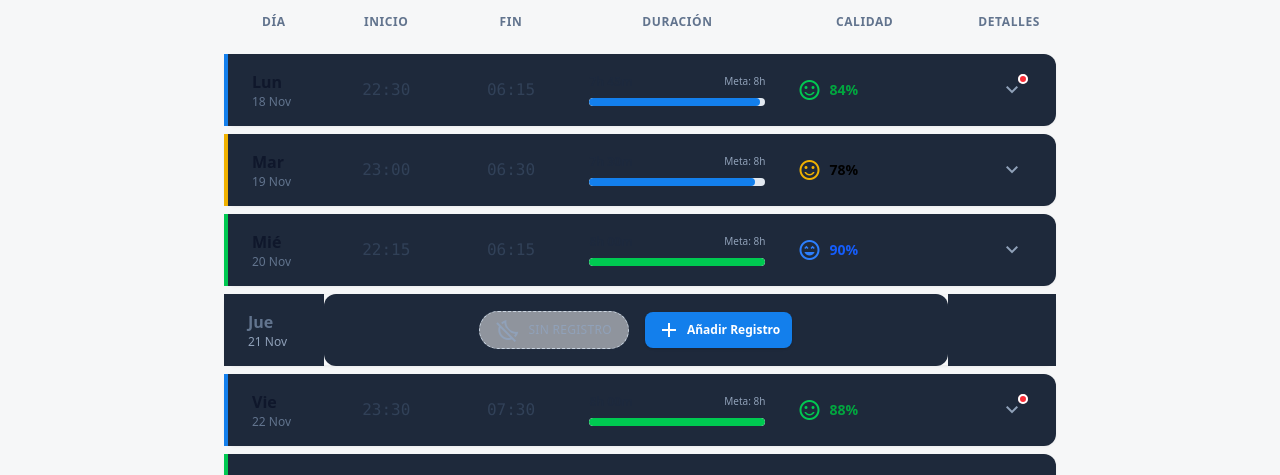
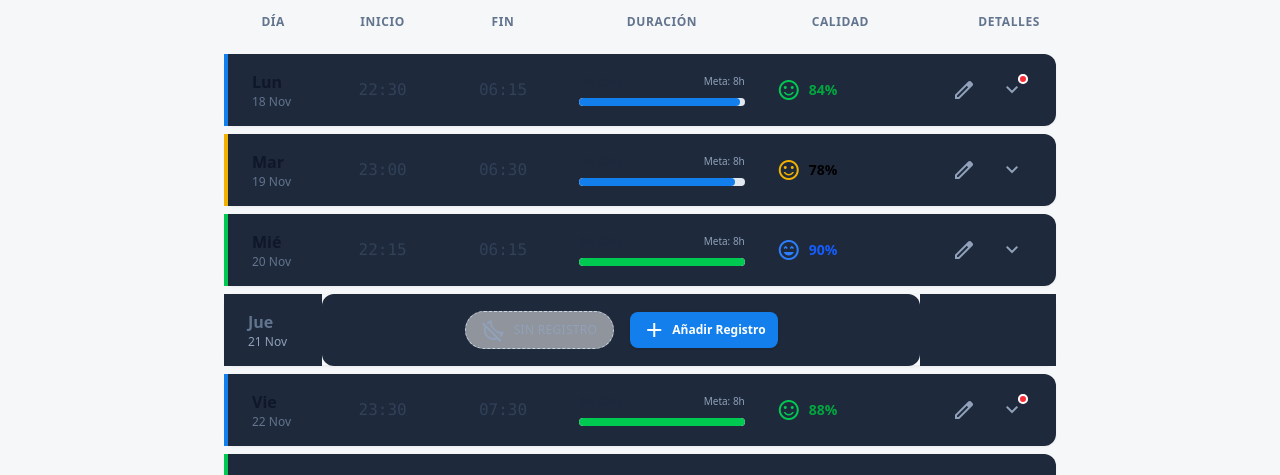
Before and after one commit to ManuJSM/PsicoApp, a Vue app: page /Calendar in a window 1280 px wide. Shown: the part 303-778 px from the top of the page. Built offline with nearby package versions, Linux system fonts and the light colour scheme.

Commit message:
editButton

```diff
--- a/src/views/components/RegTable.vue
+++ b/src/views/components/RegTable.vue
@@ -407,6 +407,15 @@ maxDate.setMonth(maxDate.getMonth() + 1)
 
                 <!-- Detalles -->
                 <td class="px-6 py-4 rounded-r-xl text-right">
+                  <div class="flex items-center justify-center md:justify-end gap-2">
+                    <router-link
+                      v-if="userRole === 'paciente'"
+                      :to="{ name: 'UserAddReg', params: { date: record.data.date } }"
+                      class="flex items-center justify-center p-2 rounded-full hover:bg-slate-100 dark:hover:bg-slate-700 transition-colors text-slate-400 dark:text-slate-500 hover:text-primary dark:hover:text-primary z-20 relative"
+                      title="Editar registro"
+                    >
+                      <span class="material-symbols-outlined">edit</span>
+                    </router-link>
                     <label
                       class="relative cursor-pointer inline-flex items-center justify-center p-2 rounded-full hover:bg-slate-100 dark:hover:bg-slate-700 transition-colors text-slate-400 dark:text-slate-500 hover:text-primary dark:hover:text-primary"
                       @click.stop="toggleRowExpansion(record.data.id)"
@@ -435,6 +444,7 @@ maxDate.setMonth(maxDate.getMonth() + 1)
                         ></span>
                       </span>
                     </label>
+                  </div>
                 </td>
               </template>
             </tr>
```
Lines whose indentation alone changed are shown as unchanged.
